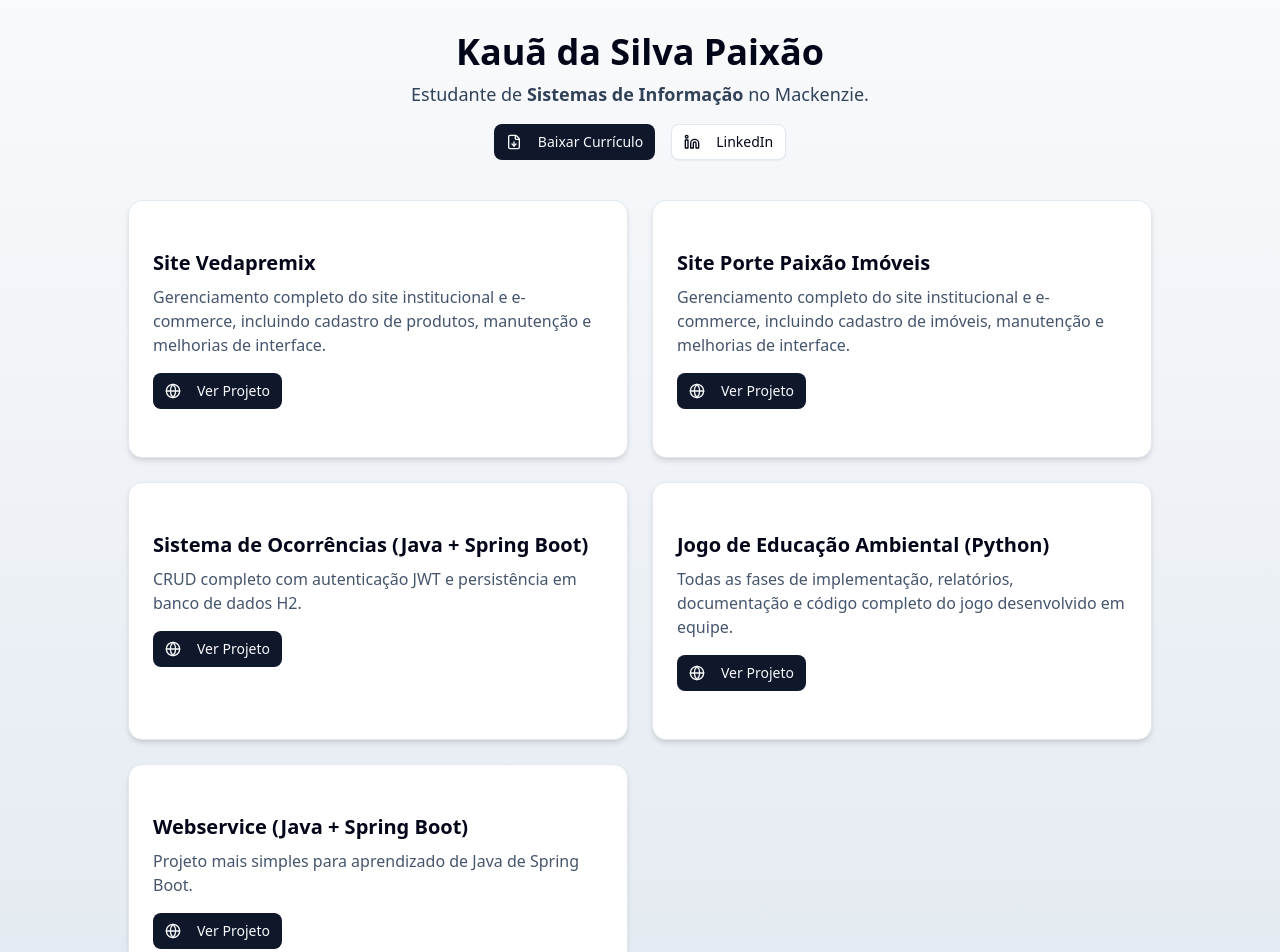
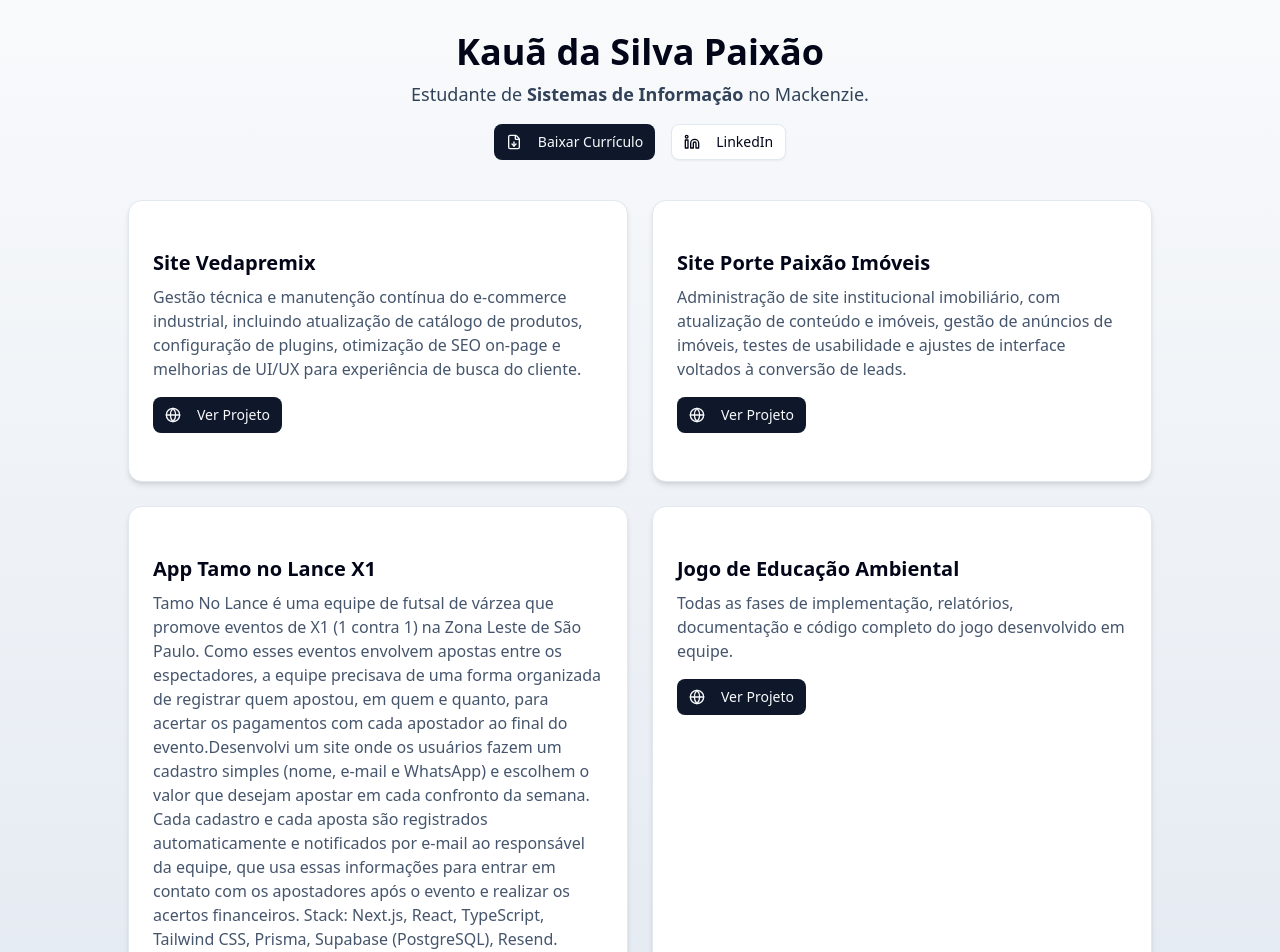
Before and after one commit to kauapaixao/portfolio-kauapaixao, a Next.js app: page / in a window 1280 px wide. Shown: the top 952 px of the page. Built offline with nearby package versions, Linux system fonts and the light colour scheme.

Commit message:
add site tnl

```diff
--- a/app/page.tsx
+++ b/app/page.tsx
@@ -7,27 +7,22 @@ export default function PortfolioKauaPaixao() {
     {
       name: "Site Vedapremix",
       link: "https://vedapremix.com.br",
-      description: "Gerenciamento completo do site institucional e e-commerce, incluindo cadastro de produtos, manutenção e melhorias de interface.",
+      description: "Gestão técnica e manutenção contínua do e-commerce industrial, incluindo atualização de catálogo de produtos, configuração de plugins, otimização de SEO on-page e melhorias de UI/UX para experiência de busca do cliente.",
     },
     {
       name: "Site Porte Paixão Imóveis",
       link: "https://www.portepaixaoimoveis.com.br",
-      description: "Gerenciamento completo do site institucional e e-commerce, incluindo cadastro de imóveis, manutenção e melhorias de interface.",
+      description: "Administração de site institucional imobiliário, com atualização de conteúdo e imóveis, gestão de anúncios de imóveis, testes de usabilidade e ajustes de interface voltados à conversão de leads.",
     },
     {
-      name: "Sistema de Ocorrências (Java + Spring Boot)",
-      link: "https://gitlab.com/gotis2/gotis-projeto-desenvolvimento-software",
-      description: "CRUD completo com autenticação JWT e persistência em banco de dados H2.",
+      name: "App Tamo no Lance X1",
+      link: "https://tamo-no-lance.vercel.app",
+      description: "Tamo No Lance é uma equipe de futsal de várzea que promove eventos de X1 (1 contra 1) na Zona Leste de São Paulo. Como esses eventos envolvem apostas entre os espectadores, a equipe precisava de uma forma organizada de registrar quem apostou, em quem e quanto, para acertar os pagamentos com cada apostador ao final do evento.Desenvolvi um site onde os usuários fazem um cadastro simples (nome, e-mail e WhatsApp) e escolhem o valor que desejam apostar em cada confronto da semana. Cada cadastro e cada aposta são registrados automaticamente e notificados por e-mail ao responsável da equipe, que usa essas informações para entrar em contato com os apostadores após o evento e realizar os acertos financeiros. Stack: Next.js, React, TypeScript, Tailwind CSS, Prisma, Supabase (PostgreSQL), Resend.",
     },
     {
-      name: "Jogo de Educação Ambiental (Python)",
+      name: "Jogo de Educação Ambiental",
       link: "https://github.com/kauapaixao/Projetos-Jogos-Completamente-Digitais",
       description: "Todas as fases de implementação, relatórios, documentação e código completo do jogo desenvolvido em equipe.",
-    },
-    {
-      name: "Webservice (Java + Spring Boot)",
-      link: "https://github.com/kauapaixao/webservice",
-      description: "Projeto mais simples para aprendizado de Java de Spring Boot.",
     }
   ];
 
```
